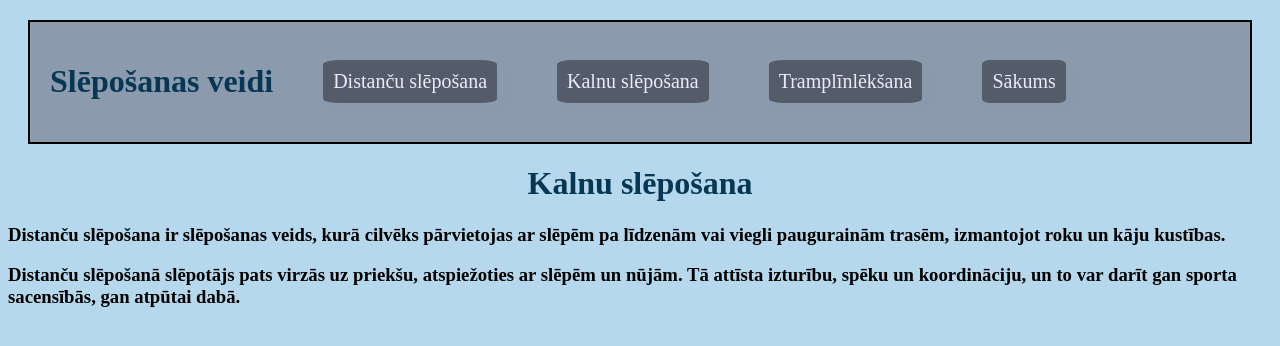
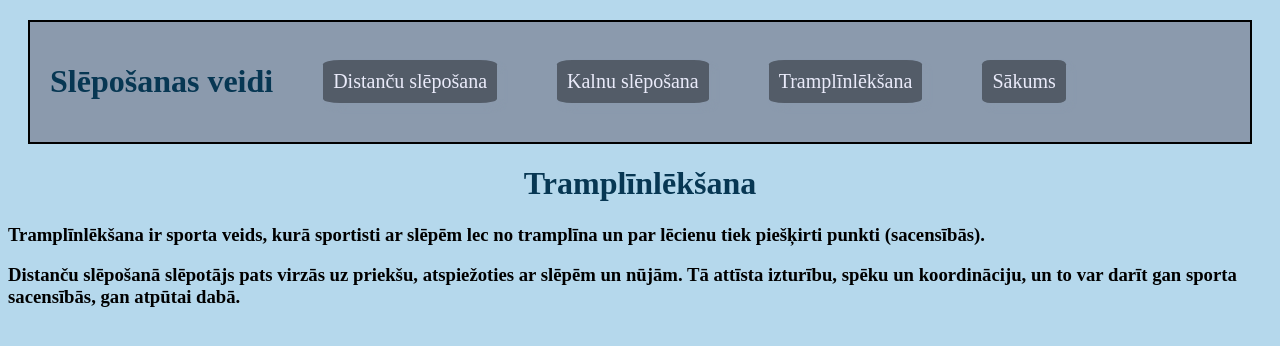
Before and after one commit to Tiinalipsane/wwwlapa10.a, a plain HTML site: page tl.html in a window 1280 px wide. Drawn offline with Linux system fonts and the light colour scheme.

Commit message:
riekstukalns

```diff
--- a/tl.html
+++ b/tl.html
@@ -16,9 +16,8 @@
 <a href="index.html">Sākums</a>
 
 </div>
-        <h1>Kalnu slēpošana</h1>
-        <h3>Distanču slēpošana ir slēpošanas veids, kurā cilvēks pārvietojas ar slēpēm pa līdzenām vai viegli
-    paugurainām trasēm, izmantojot roku un kāju kustības.</h3>
+        <h1>Tramplīnlēkšana</h1>
+        <h3>Tramplīnlēkšana ir sporta veids, kurā sportisti ar slēpēm lec no tramplīna un par lēcienu tiek piešķirti punkti (sacensībās).</h3>
         <h3>Distanču slēpošanā slēpotājs pats virzās uz priekšu, atspiežoties ar slēpēm un nūjām.
     Tā attīsta izturību, spēku un koordināciju, un to var darīt gan sporta sacensībās, gan atpūtai dabā.</h3>
 
```
Also changed, not shown: rk.html (+1 -0 lines).
